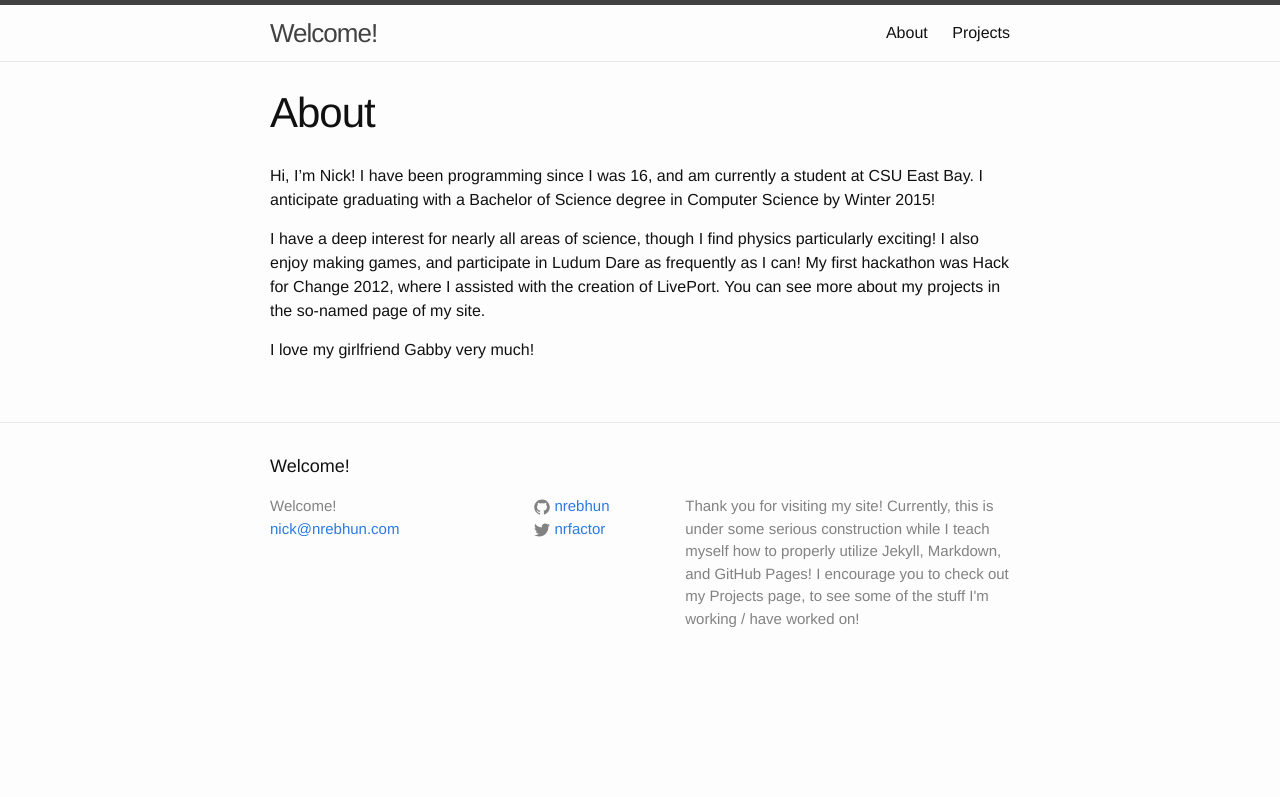
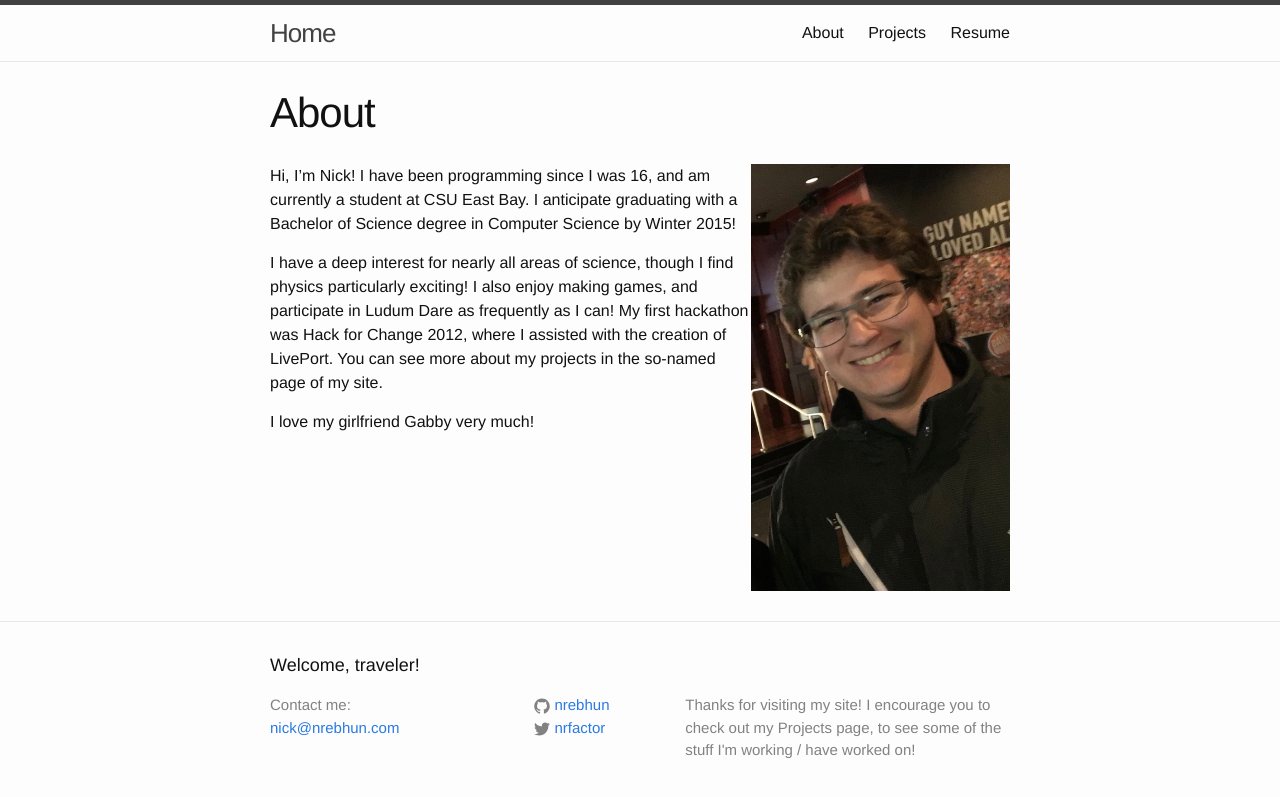
Before and after one commit to nrebhun/nrebhun.github.io, a Jekyll site: the page built from about.md, in a window 1280 px wide. Shown: the top 797 px of the page. Built offline with Jekyll 4.4.1, drawn with Linux system fonts in a browser that asks for light colours.

Commit message:
Add Resume, Customize sitre properties and header/footer

```diff
--- a/_config.yml
+++ b/_config.yml
@@ -1,9 +1,10 @@
 # Site settings
-title: Welcome!
+title: "Welcome, traveler!"
+home_title: "Home"
+contact_me: "Contact me:"
 email: nick@nrebhun.com
 description: > # this means to ignore newlines until "baseurl:"
- Thank you for visiting my site! Currently, this is under some serious construction while I teach myself
- how to properly utilize Jekyll, Markdown, and GitHub Pages!
+ Thanks for visiting my site!
  I encourage you to check out my Projects page, to see some of the stuff I'm working / have worked on!
 baseurl: "" # the subpath of your site, e.g. /blog/
 url: "http://www.nrebhun.com" # the base hostname & protocol for your site
--- a/_includes/footer.html
+++ b/_includes/footer.html
@@ -7,7 +7,7 @@
     <div class="footer-col-wrapper">
       <div class="footer-col  footer-col-1">
         <ul class="contact-list">
-          <li>{{ site.title }}</li>
+          <li>{{ site.contact_me }}</li>
           <li><a href="mailto:{{ site.email }}">{{ site.email }}</a></li>
         </ul>
       </div>
--- a/_includes/header.html
+++ b/_includes/header.html
@@ -2,7 +2,7 @@
 
   <div class="wrapper">
 
-    <a class="site-title" href="{{ site.baseurl }}/">{{ site.title }}</a>
+    <a class="site-title" href="{{ site.baseurl }}/">{{ site.home_title }}</a>
 
     <nav class="site-nav">
       <a href="#" class="menu-icon">
--- a/about.md
+++ b/about.md
@@ -4,6 +4,11 @@ title: About
 permalink: /about/
 ---
 
+<img style="
+    max-width: 35%;
+    float: right;
+    height: auto"
+    src="/assets/pic1.png">
 Hi, I'm Nick! I have been programming since I was 16, and am currently a student at CSU East Bay. I
 anticipate graduating with a Bachelor of Science degree in Computer Science by Winter 2015!
 
```
Also changed, not shown: resume.md (added, +12 -0 lines), assets/lord_helix.jpg (added), assets/pic1.png (added), 1 other file.
